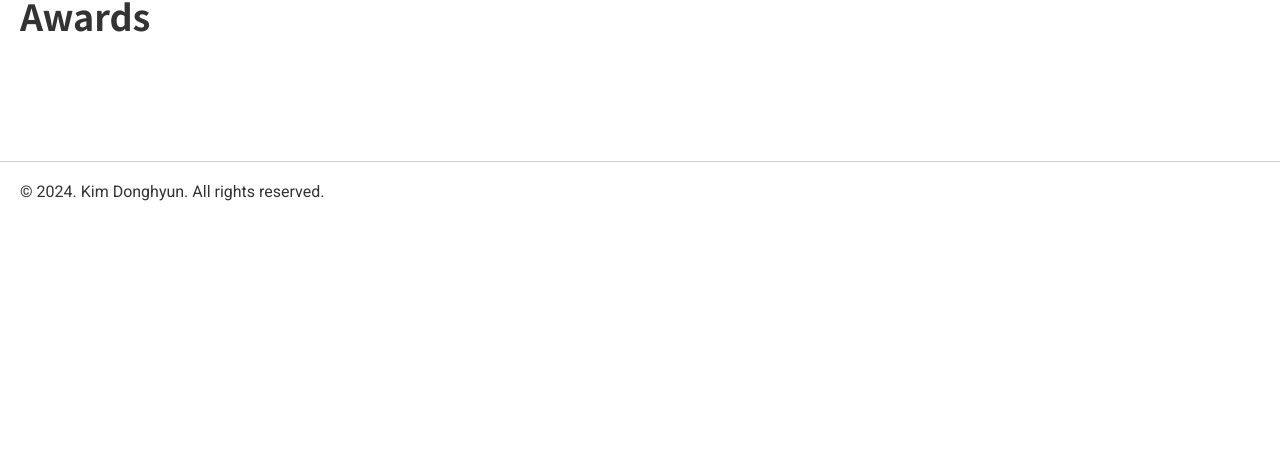
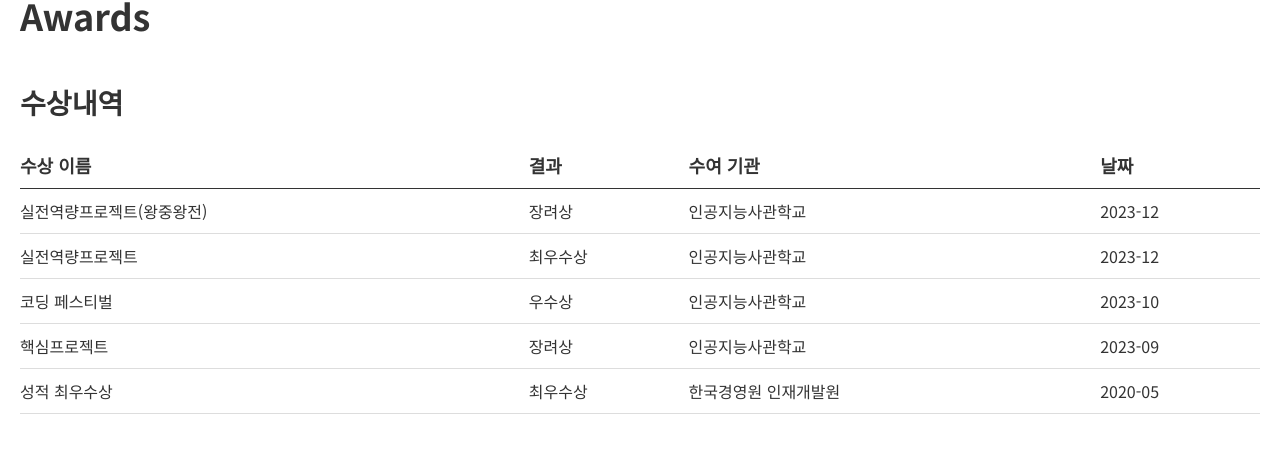
Before and after one commit to colorlessdia/portfolio, a React (Create React App) app: page / in a window 1280 px wide. Shown: the part 3154-3618 px from the top of the page. Before the commit the page ends 3375 px from the top, so only its background shows below. Built offline with nearby package versions, Linux system fonts and the light colour scheme.

Commit message:
update awardsection

```diff
--- /dev/null
+++ b/src/components/MainPage/AwardSection/AwardItem/AwardItem.module.css
@@ -0,0 +1,4 @@
+.table_data {
+  padding: 1rem 0;
+  border-bottom: .1rem solid #ddd;
+}
--- /dev/null
+++ b/src/components/MainPage/AwardSection/AwardItem/AwardItem.tsx
@@ -0,0 +1,22 @@
+import type { AwardItemType } from '../../../../types';
+import styles from './AwardItem.module.css';
+
+// type: props
+interface AwardItemProps {
+  award: AwardItemType;
+}
+
+const AwardItem = ({ award }: AwardItemProps) => {
+  return (
+    <tr
+      key={award.awardName + award.award}
+    >
+      <td className={styles.table_data}>{award.awardName}</td>
+      <td className={styles.table_data}>{award.award}</td>
+      <td className={styles.table_data}>{award.institution}</td>
+      <td className={styles.table_data}>{award.date}</td>
+    </tr>
+  );
+};
+
+export default AwardItem;
--- a/src/components/MainPage/AwardSection/AwardSection.module.css
+++ b/src/components/MainPage/AwardSection/AwardSection.module.css
@@ -13,3 +13,16 @@
   padding-bottom: var(--title-h2-bottom);
   font-size: var(--title-h2-size);
 }
+
+.table_caption {
+  padding-bottom: var(--title-h3-bottom);
+  font-size: var(--title-h3-size);
+  text-align: left;
+}
+
+.table_heading {
+  padding: 1rem 0;
+  font-size: 1.8rem;
+  text-align: left;
+  border-bottom: .1rem solid #333;
+}
--- a/src/components/MainPage/AwardSection/AwardSection.tsx
+++ b/src/components/MainPage/AwardSection/AwardSection.tsx
@@ -1,10 +1,79 @@
+import type { AwardItemType } from '../../../types';
+import AwardItem from './AwardItem/AwardItem';
 import styles from './AwardSection.module.css';
 
 const AwardSection = () => {
+  const awardList: AwardItemType[] = [
+    {
+      awardName: '실전역량프로젝트(왕중왕전)',
+      award: '장려상',
+      institution: '인공지능사관학교',
+      date: '2023-12'
+    },
+    {
+      awardName: '실전역량프로젝트',
+      award: '최우수상',
+      institution: '인공지능사관학교',
+      date: '2023-12'
+    },
+    {
+      awardName: '코딩 페스티벌',
+      award: '우수상',
+      institution: '인공지능사관학교',
+      date: '2023-10'
+    },
+    {
+      awardName: '핵심프로젝트',
+      award: '장려상',
+      institution: '인공지능사관학교',
+      date: '2023-09'
+    },
+    {
+      awardName: '성적 최우수상',
+      award: '최우수상',
+      institution: '한국경영원 인재개발원',
+      date: '2020-05'
+    }
+  ];
+
   return (
     <section className={styles.section}>
       <div className={styles.section_inner}>
         <h2 className={styles.section_title}>Awards</h2>
+        {/* list: award */}
+        <table className={styles.table}>
+          <caption className={styles.table_caption}>
+            <h3>수상내역</h3>
+          </caption>
+          <thead>
+            <tr>
+              <th
+                scope='col'
+                className={styles.table_heading}
+              >수상 이름</th>
+              <th
+                scope='col'
+                className={styles.table_heading}
+              >결과</th>
+              <th
+                scope='col'
+                className={styles.table_heading}
+              >수여 기관</th>
+              <th
+                scope='col'
+                className={styles.table_heading}
+              >날짜</th>
+            </tr>
+          </thead>
+          <tbody>
+            {awardList.map(award => (
+              <AwardItem
+                key={award.awardName + award.award}
+                award={award}
+              />
+            ))}
+          </tbody>
+        </table>
       </div>
     </section>
   );
--- a/src/global.css
+++ b/src/global.css
@@ -59,3 +59,8 @@ button {
   border: 0;
   background: none;
 }
+
+table {
+  width: 100%;
+  border-collapse: collapse;
+}
```
Also changed, not shown: src/types.ts (+8 -0 lines), 1 other file (tests, documents, lock files or other folders).
